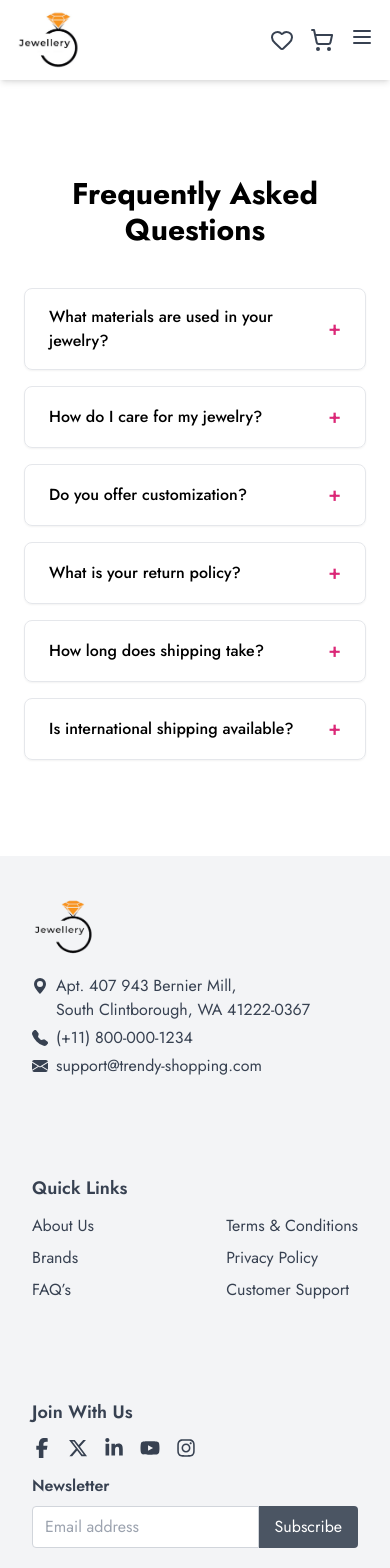
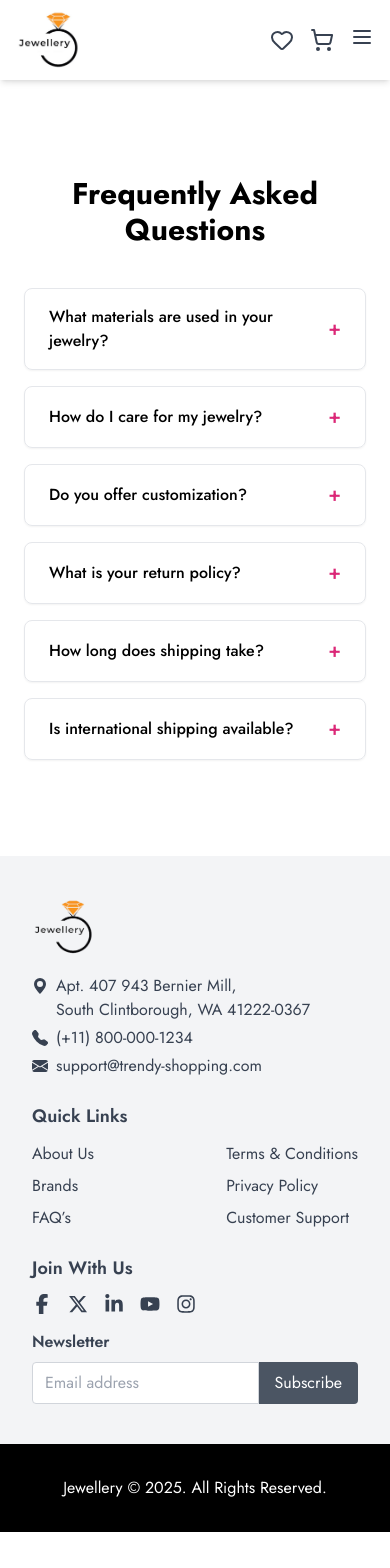
Before and after one commit to dibakar2024/jewellery, a React (Vite) app: page /faq in a window 390 px wide. Shown: the top 1568 px of the page. After the commit the page ends 1532 px from the top, so only its background shows below. Built offline with nearby package versions, Linux system fonts and the light colour scheme.

Commit message:
Fixed Footer

```diff
--- a/src/Components/Footer.jsx
+++ b/src/Components/Footer.jsx
@@ -15,7 +15,7 @@ const currentYear = new Date().getFullYear();
 function Footer() {
   return (
     <div><footer className="bg-gray-100 text-gray-700 py-10 px-4">
-      <div className="max-w-screen-2xl mx-auto flex flex-col md:flex-row flex-wrap gap-24 justify-between px-4">
+      <div className="max-w-screen-2xl mx-auto flex flex-col md:flex-row flex-wrap gap-6 md:gap-24 justify-between px-4">
 
         {/* Logo + Contact Info */}
         <div className="flex-1 min-w-[250px]">
```
